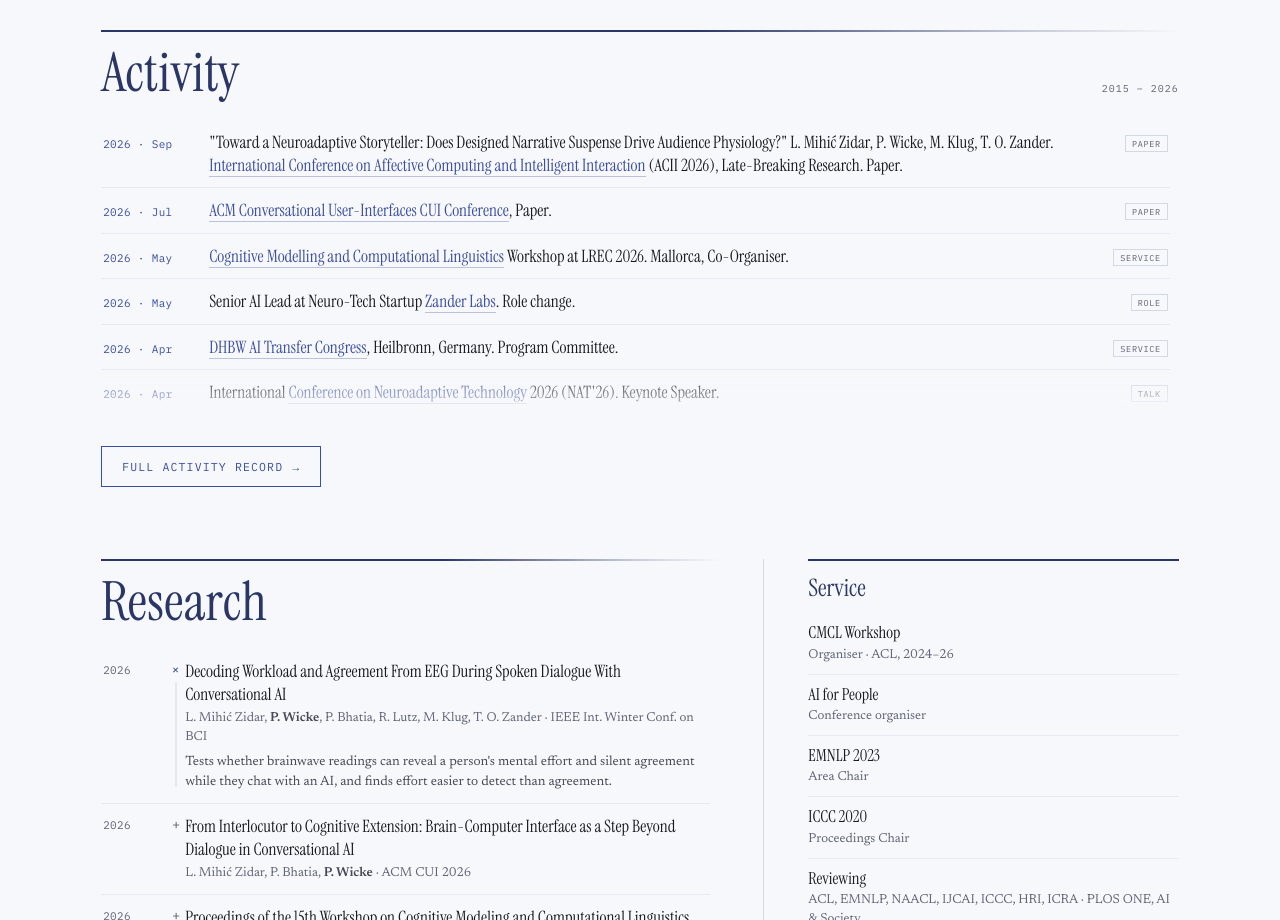
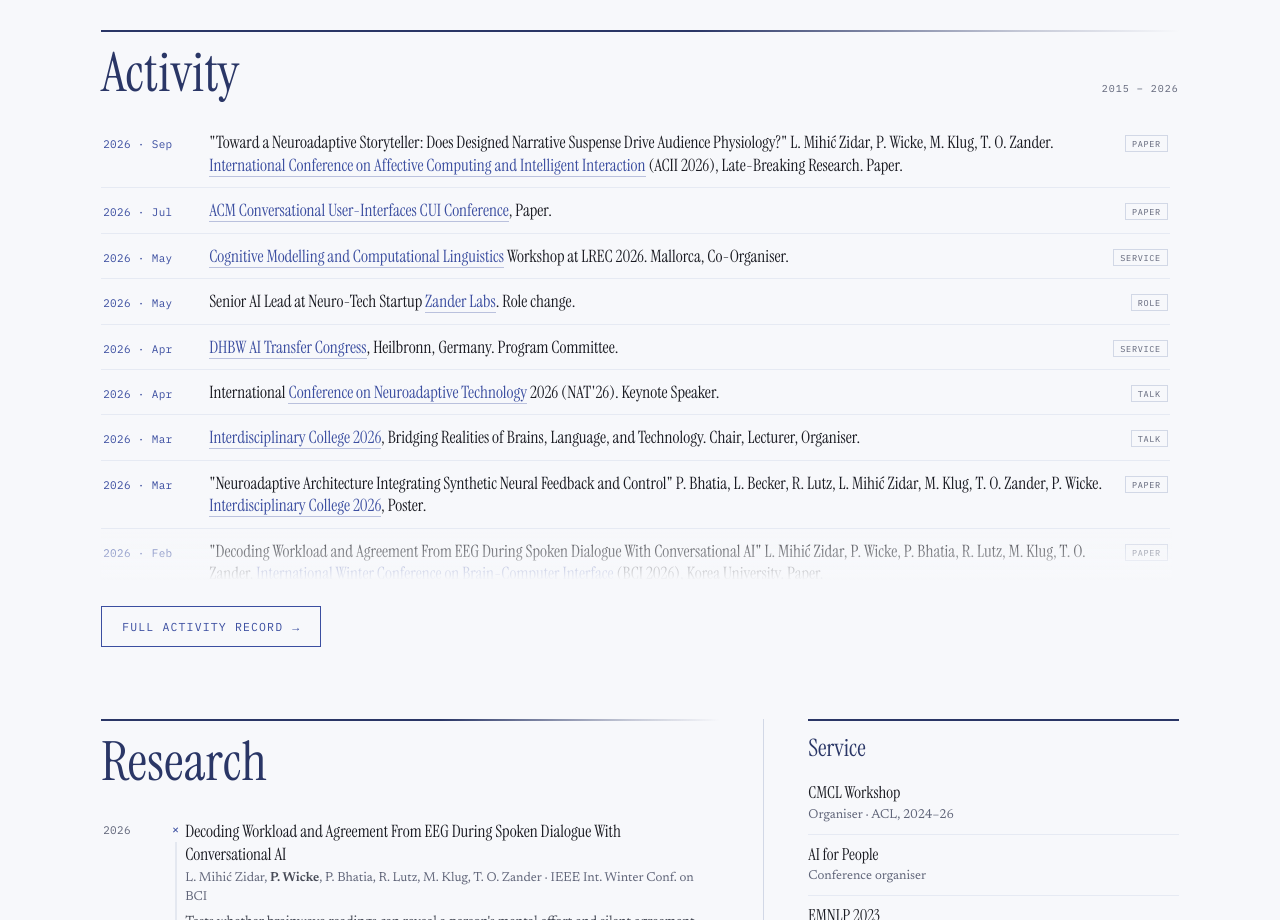
Before and after one commit to PhilWicke/phil-wicke-site, a plain HTML site: page index.html in a window 1280 px wide. Shown: the part 1680-2600 px from the top of the page. Drawn offline with Linux system fonts and the light colour scheme.

Commit message:
Show more activity entries

```diff
--- a/index.html
+++ b/index.html
@@ -175,7 +175,7 @@
   .recent-wrap::after{content:"";position:absolute;left:0;right:7px;bottom:0;height:52px;background:linear-gradient(transparent,var(--paper));pointer-events:none;}
   .recent-wrap::before{content:"";position:absolute;left:0;right:7px;top:0;height:40px;background:linear-gradient(var(--paper),transparent);pointer-events:none;z-index:1;opacity:0;transition:opacity .25s ease;}
   .recent-wrap.scrolled::before{opacity:1;}
-  .recent{max-height:300px;overflow-y:auto;padding-right:9px;padding-bottom:52px;}
+  .recent{max-height:460px;overflow-y:auto;padding-right:9px;padding-bottom:52px;}
   .recent::-webkit-scrollbar{width:5px;}
   .recent::-webkit-scrollbar-thumb{background:var(--rule);border-radius:3px;}
   .recent::-webkit-scrollbar-track{background:transparent;}
```
